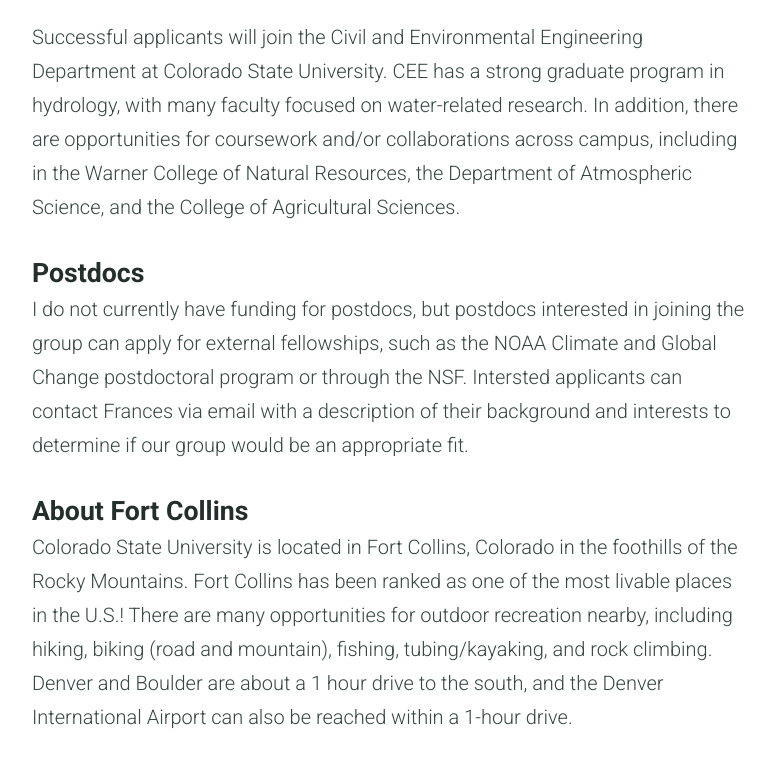
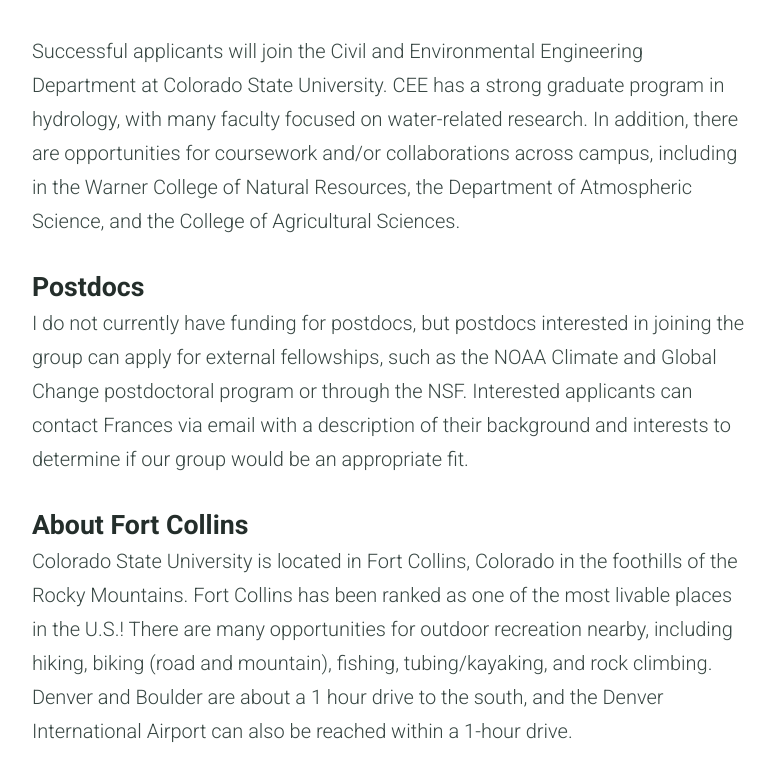
Before and after one commit to fdavenport/fdavenport.github.io, a Jekyll site: the page built from opportunities.md, in a window 1280 px wide and 900 px high, scrolled down 868 px, cut to the strip 0-782 px from the top of the window. Shown: the whole strip, without its empty margins (251-1026 px from the left). Built offline with Jekyll 4.4.1, drawn with Linux system fonts in a browser that asks for light colours.

Commit message:
Unfinished updates

```diff
--- a/_config.yml
+++ b/_config.yml
@@ -35,8 +35,8 @@
 encoding: utf-8 # Make sure the encoding is right
 
 title: "Davenport Research Group" # Site name or title, also used in jekyll-seo-tag
-author: ""
-logo: "" # Site logo, also used in jekyll-seo-tag
+author: "Frances Davenport"
+logo: "../assets/cloud-computing-svgrepo-com.svg"
 description: "" # Site description and default description, also used in jekyll-seo-tag
 url: "" # Site url, also used in jekyll-seo-tag
 baseurl: ""
--- a/opportunities.md
+++ b/opportunities.md
@@ -15,7 +15,7 @@
 
 #### Postdocs
 
-I do not currently have funding for postdocs, but postdocs interested in joining the group can apply for external fellowships, such as the NOAA Climate and Global Change postdoctoral program or through the NSF. Intersted applicants can contact Frances via email with a description of their background and interests to determine if our group would be an appropriate fit.
+I do not currently have funding for postdocs, but postdocs interested in joining the group can apply for external fellowships, such as the NOAA Climate and Global Change postdoctoral program or through the NSF. Interested applicants can contact Frances via email with a description of their background and interests to determine if our group would be an appropriate fit.
 
 #### About Fort Collins
 
```
Also changed, not shown: people.md (+1 -1 lines), assets/cloud-computing-svgrepo-com.svg (added).
